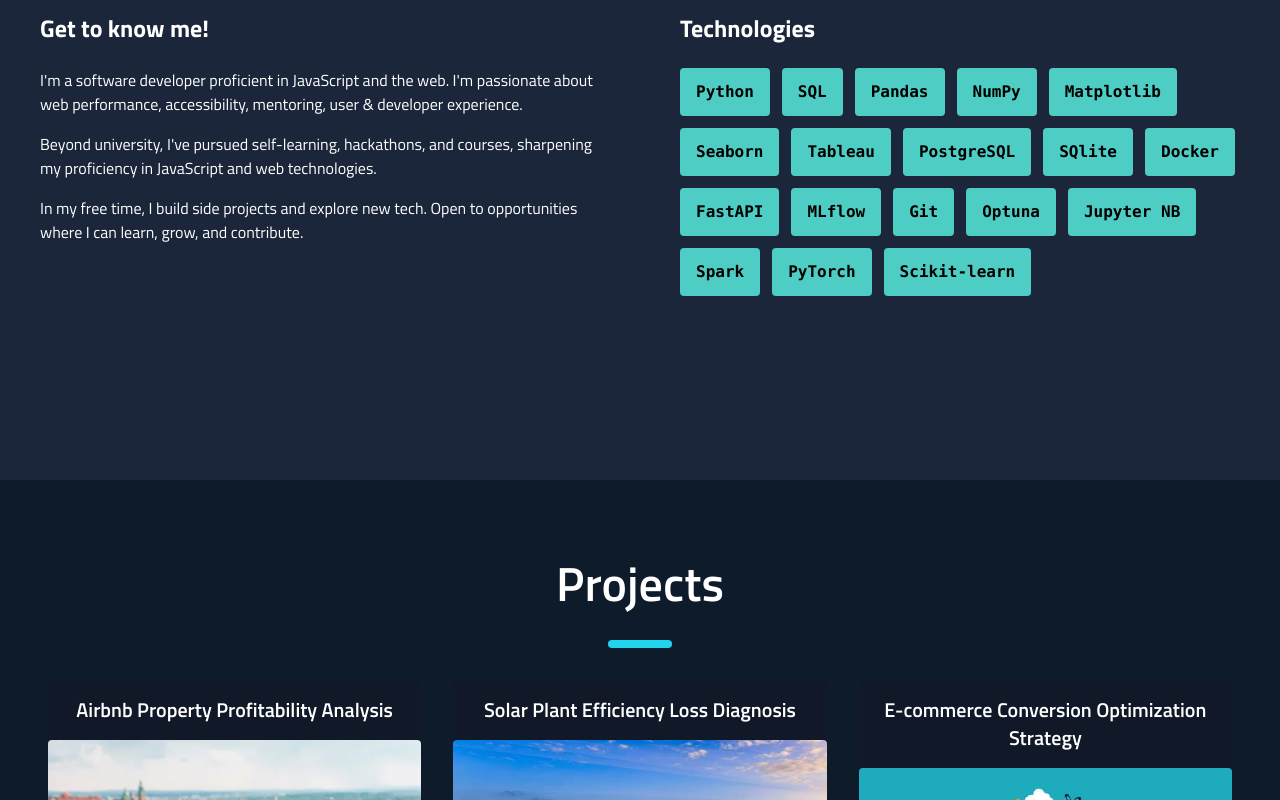
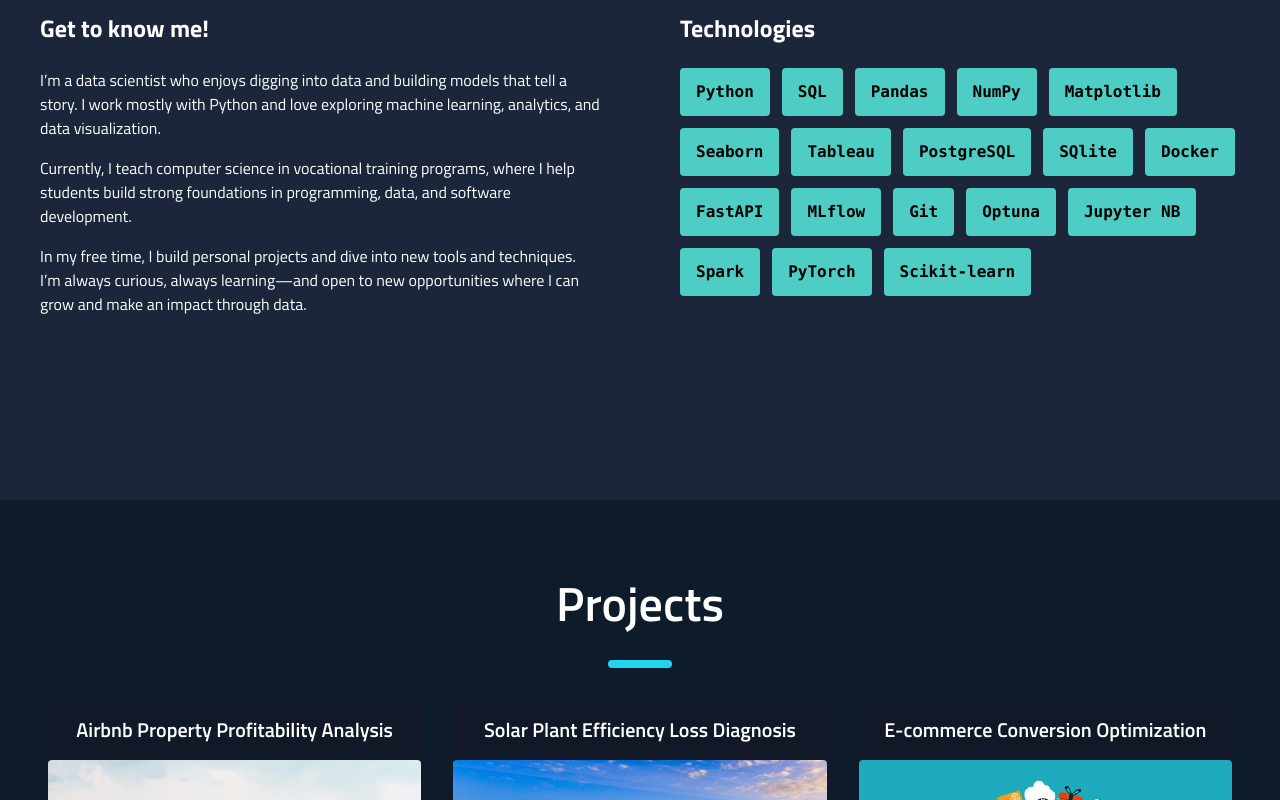
Before and after one commit to bpereallodra/porfolio, a React (Vite) app: page / in a window 1280 px wide. Shown: the part 900-1700 px from the top of the page. Built offline with nearby package versions, Linux system fonts and the light colour scheme.

Commit message:
Versión responsive v2

```diff
--- a/src/App.jsx
+++ b/src/App.jsx
@@ -33,7 +33,7 @@
      { title: 'Solar Plant Efficiency Loss Diagnosis',
       image: './solar.jpg',
       description: 'Performance analysis of two solar power plants located in the Valencian Community to identify operational inefficiencies. Based on system behavior and energy output, potential malfunctions and performance drops were detected, enabling actionable improvements to minimize economic losses.' },
-     { title: 'E-commerce Conversion Optimization Strategy',
+     { title: 'E-commerce Conversion Optimization',
       image: './ecommerce.jpg',
       description: 'Data-driven audit of an e-commerce platform facing stagnant performance. By analyzing user behavior, conversion funnels, and RFM segmentation, tailored CRO actions were proposed to increase qualified traffic, improve conversion rates, and raise average order value—ultimately maximizing revenue.'
  },
@@ -76,7 +76,7 @@
           </motion.a>
           </div>
           <nav className="hidden md:flex space-x-8">
-            {['About', 'Projects', 'Contact'].map((item) => (
+            {['About me', 'Projects', 'Contact'].map((item) => (
               <motion.a
                 key={item}
                 href={`#${item.toLowerCase()}`}
@@ -135,7 +135,7 @@
             animate={{ opacity: 1, y: 0 }}
             transition={{ duration: 0.5, delay: 0.2 }}
           >
-            Data scientist who <span className='text-cyan-400 font-bold'>enjoys</span> unlocking the power of  <span className='text-cyan-400 font-bold'>data</span><br></br> to drive <span className='font-bold text-cyan-400'>intelligent</span> decisions and innovation.
+            Data scientist who <span className='text-cyan-400 font-bold'>enjoys</span> unlocking the power of  <span className='text-cyan-400 font-bold'>data</span><br className="hidden md:block" /> to drive <span className='font-bold text-cyan-400'>intelligent</span> decisions and innovation.
           </motion.p>
         </section>
 
@@ -153,9 +153,9 @@
               transition={{ duration: 0.5 }}
             >
               <h3 className="text-2xl font-bold font-sans mb-6">Get to know me!</h3>
-              <p className="text-white">I'm a software developer proficient in JavaScript and the web. I'm passionate about web performance, accessibility, mentoring, user & developer experience.</p>
-              <p className="text-white mt-4"> Beyond university, I've pursued self-learning, hackathons, and courses, sharpening my proficiency in JavaScript and web technologies.</p>
-              <p className="text-white mt-4">In my free time, I build side projects and explore new tech. Open to opportunities where I can learn, grow, and contribute.</p>
+              <p className="text-white">I’m a data scientist who enjoys digging into data and building models that tell a story. I work mostly with Python and love exploring machine learning, analytics, and data visualization.</p>
+              <p className="text-white mt-4"> Currently, I teach computer science in vocational training programs, where I help students build strong foundations in programming, data, and software development.</p>
+              <p className="text-white mt-4">In my free time, I build personal projects and dive into new tools and techniques. I’m always curious, always learning—and open to new opportunities where I can grow and make an impact through data.</p>
               {/* <ul className="list-disc ml-4 mt-4 list-none list-inside text-gray-400">
                 <li className=" ">
                   <span className="mr-2 font-semibold">2021 - Present</span>
@@ -223,18 +223,18 @@
       opacity-0
       transition-opacity duration-300
       group-hover:opacity-100
-      hidden md:flex
+      hidden lg:flex
     ">
       <h2 className="text-xl font-semibold text-white">
         Description &amp; Goals
       </h2>
-      <p className="text-white p-4 text-left mt-4">
+      <p className="text-white p-4 text-left">
         {project.description}
       </p>
     </div>
   </div>
             {/* Bloque fijo debajo de la imagen para móviles */}
-  <div className="block md:hidden bg-black bg-opacity-75 p-4">
+<div className="block lg:hidden bg-black bg-opacity-75 p-4">
     <h2 className="text-xl font-semibold text-white">
       Description &amp; Goals
     </h2>
```
